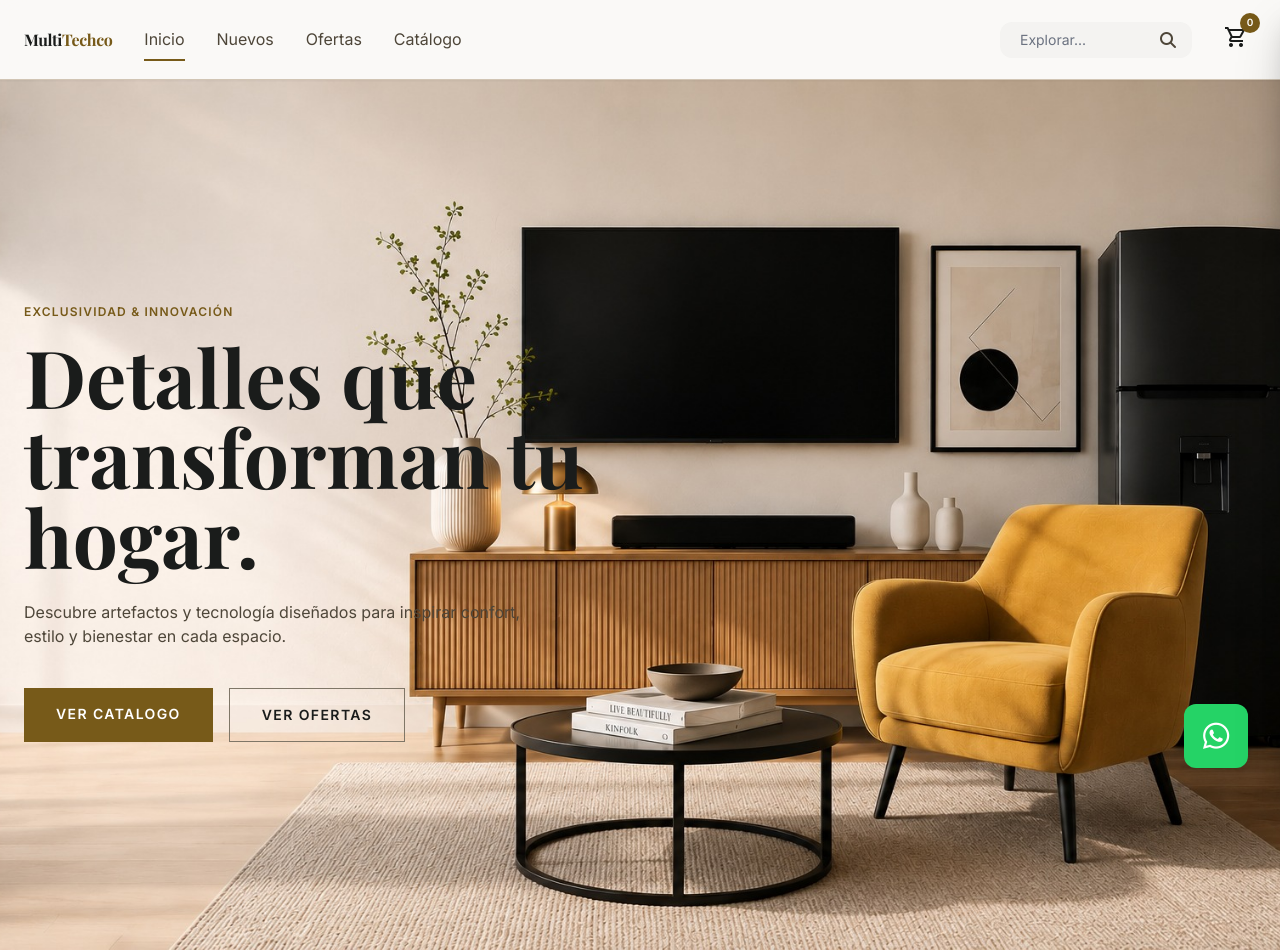
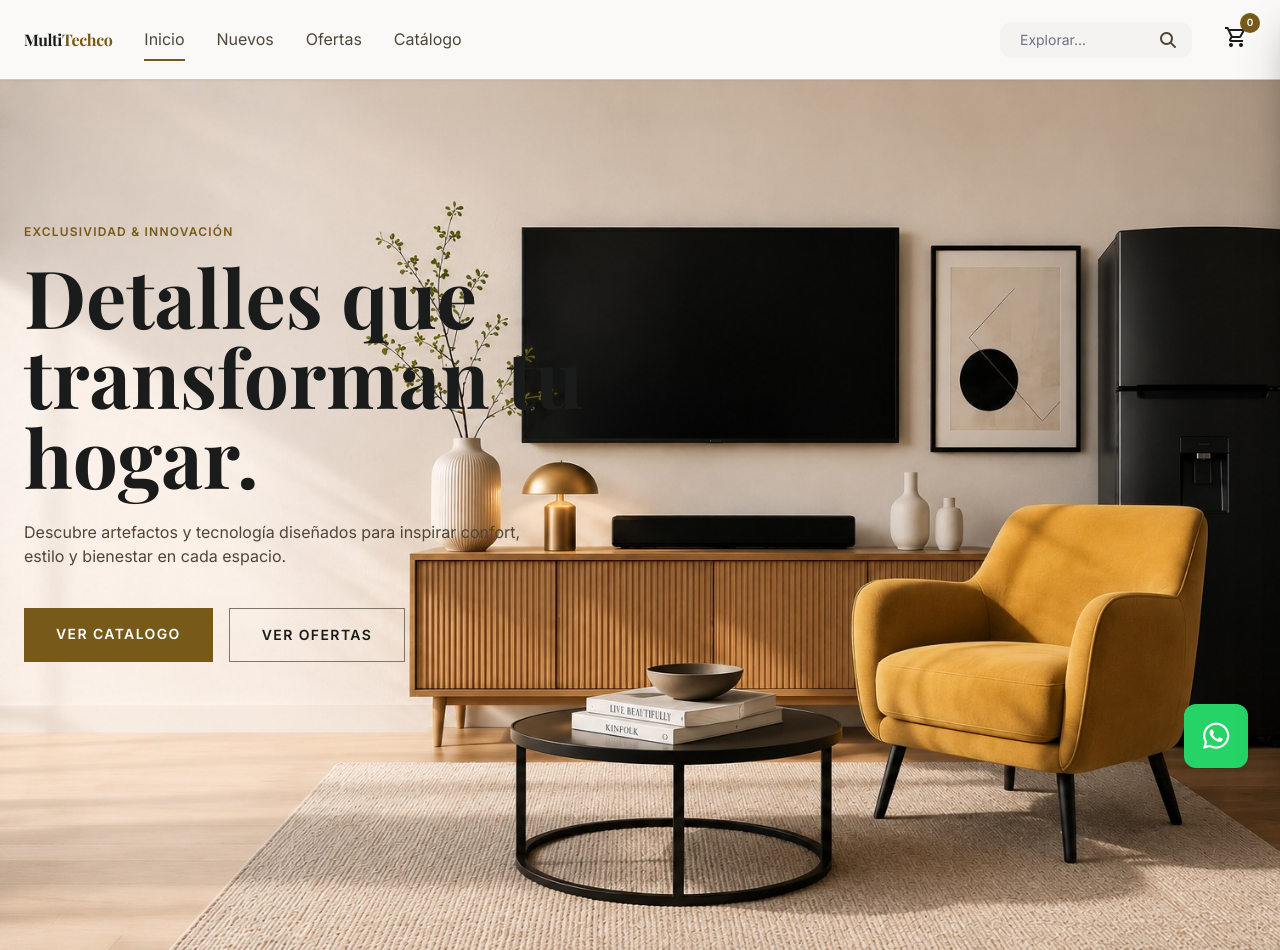
Before and after one commit to juanpis85/Multitech-pagina, a plain HTML site: page index.html in a window 1280 px wide. Shown: the top 950 px of the page. Drawn offline with nearby package versions, Linux system fonts and the light colour scheme; no server answers.

Commit message:
Move hero text higher (pt-36)

```diff
--- a/index.html
+++ b/index.html
@@ -75,7 +75,7 @@
 <div class="absolute inset-0">
     <img alt="Tech Boutique" class="w-full h-full object-cover" src="images/hero.jpeg"/>
 </div>
-<div class="relative h-full px-gutter flex flex-col justify-start pt-56 items-start">
+<div class="relative h-full px-gutter flex flex-col justify-start pt-36 items-start">
 <div class="max-w-2xl hero-slide-in">
 <span class="uppercase tracking-widest text-primary font-semibold text-xs mb-4 block">Exclusividad &amp; Innovación</span>
 <h2 class="text-display-lg md:text-[80px] font-display font-bold leading-[1] mb-6 text-on-surface">Detalles que transforman tu hogar.</h2>
```
